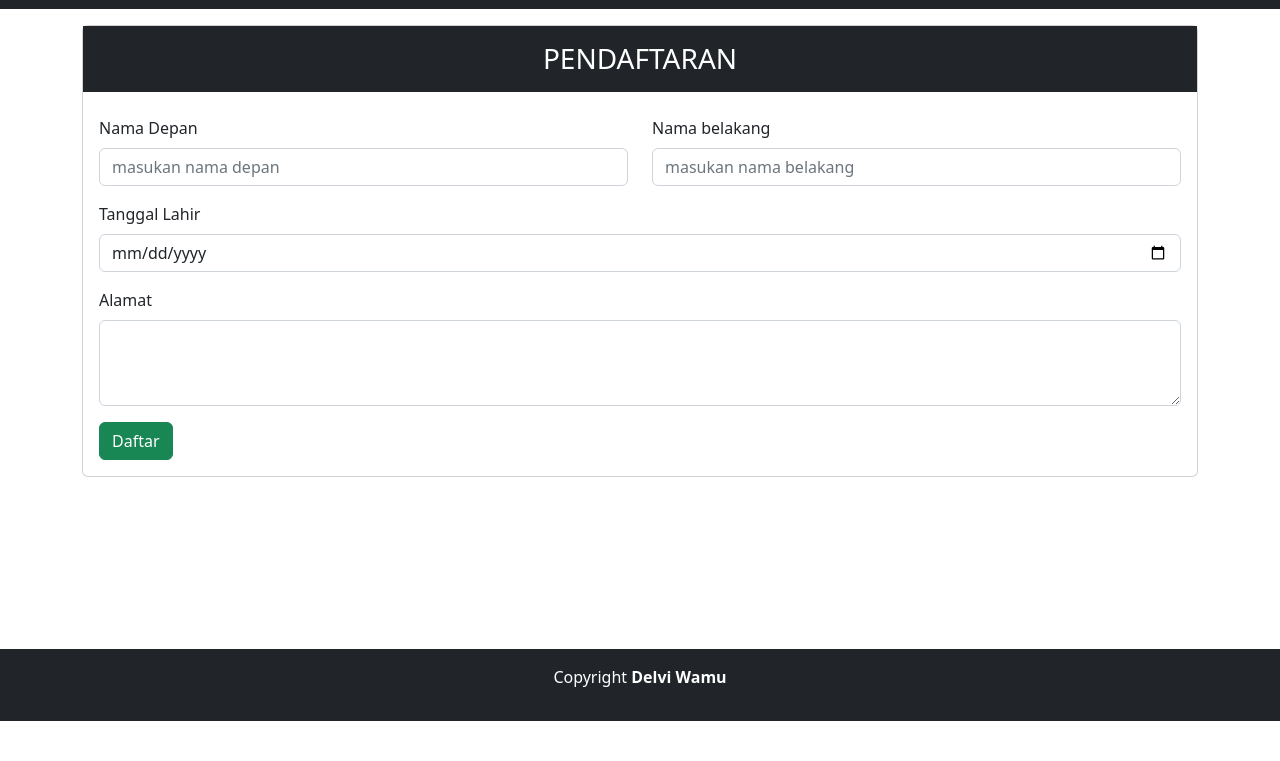
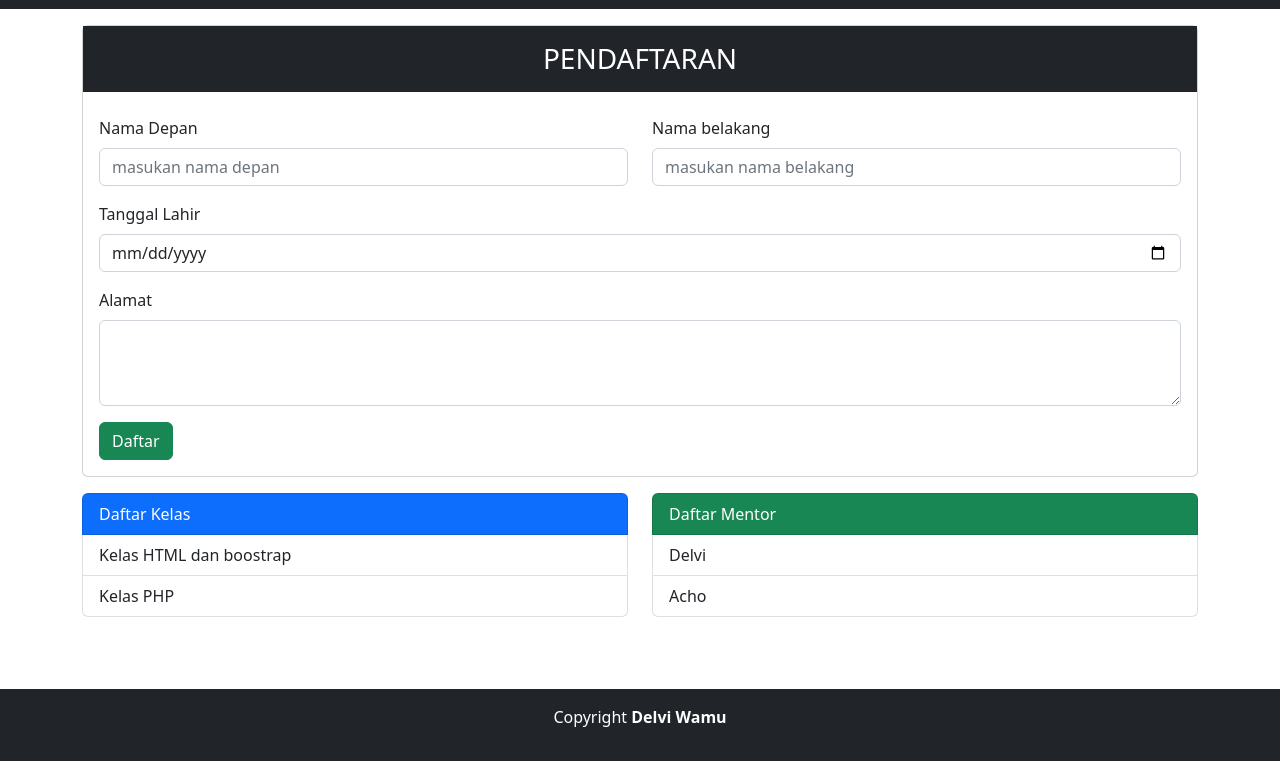
Before and after one commit to delviwamu/sacode-web-dev-batch-iv-day09, a plain HTML site: page index.html in a window 1280 px wide. Shown: the part 79-840 px from the top of the page. Before the commit the page ends 800 px from the top, so only its background shows below. Drawn offline with nearby package versions, Linux system fonts and the light colour scheme.

Commit message:
Tambah list grup

```diff
--- a/index.html
+++ b/index.html
@@ -92,6 +92,23 @@
             </div>
           </div>
         </div>
+
+        <div class="row mt-3">
+          <div class="col -md-6">
+            <ul class="list-group">
+              <li class="list-group-item bg-primary text-white">Daftar Kelas</li>
+              <li class="list-group-item">Kelas HTML dan boostrap</li>
+              <li class="list-group-item">Kelas PHP</li>
+            </ul>
+          </div>
+          <div class="col -md-6">
+            <ul class="list-group">
+              <li class="list-group-item bg-primary bg-success text-white">Daftar Mentor</li>
+              <li class="list-group-item">Delvi</li>
+              <li class="list-group-item">Acho</li>
+            </ul>
+          </div>
+        </div>
       </div>
     <!-- end content -->
 
@@ -102,7 +119,7 @@
 
         <!-- FOOTER -->
         <br><br><br>
-        <footer class=" bg-dark navbar-dark fixed-bottom text-center">
+        <footer class=" bg-dark navbar-dark text-center">
           <div class="p-3 ">
               <p class="text-center text-white">
                   Copyright <a class="text-decoration-none text-white fw-bold" href="https://github.com/delviwamu"> Delvi Wamu</a>
```
